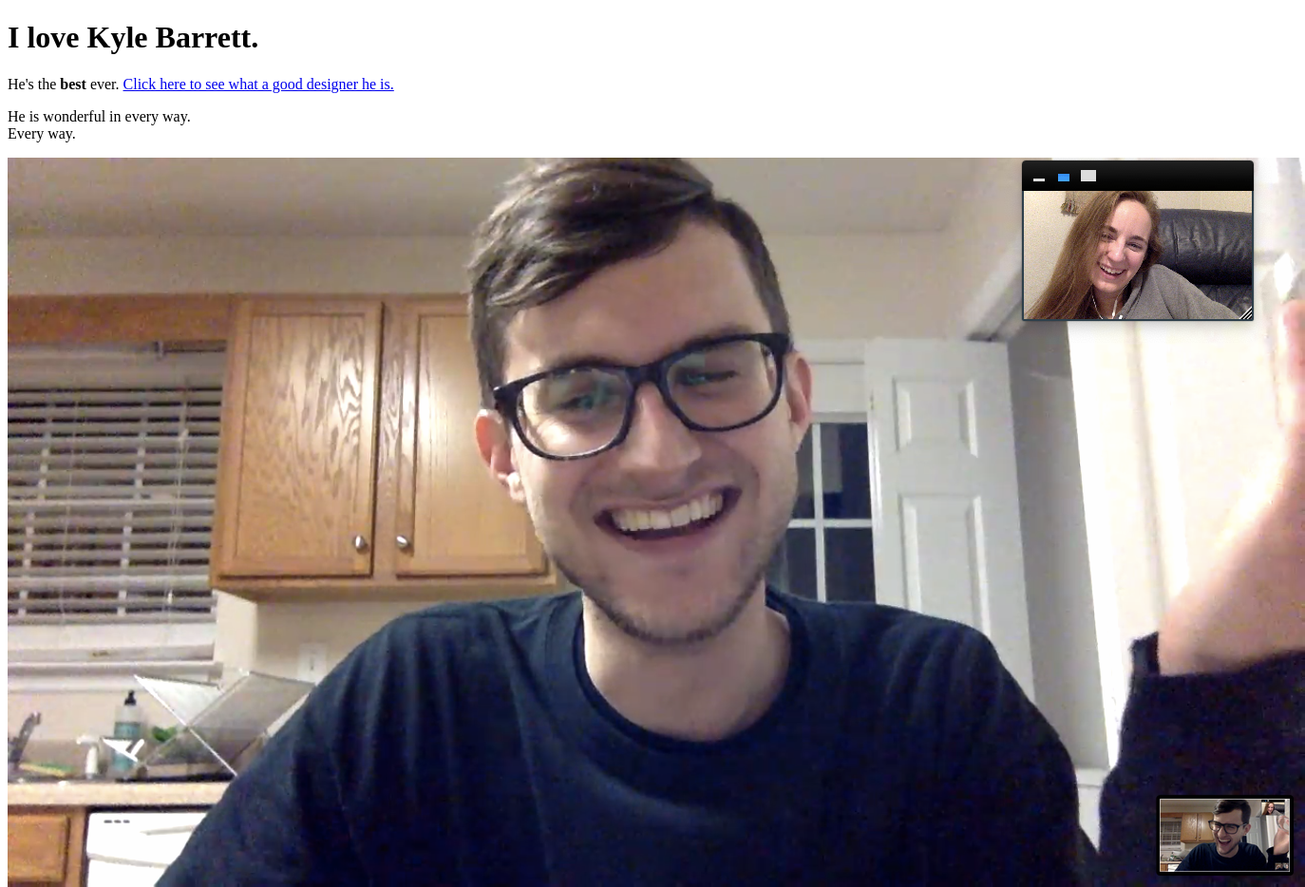
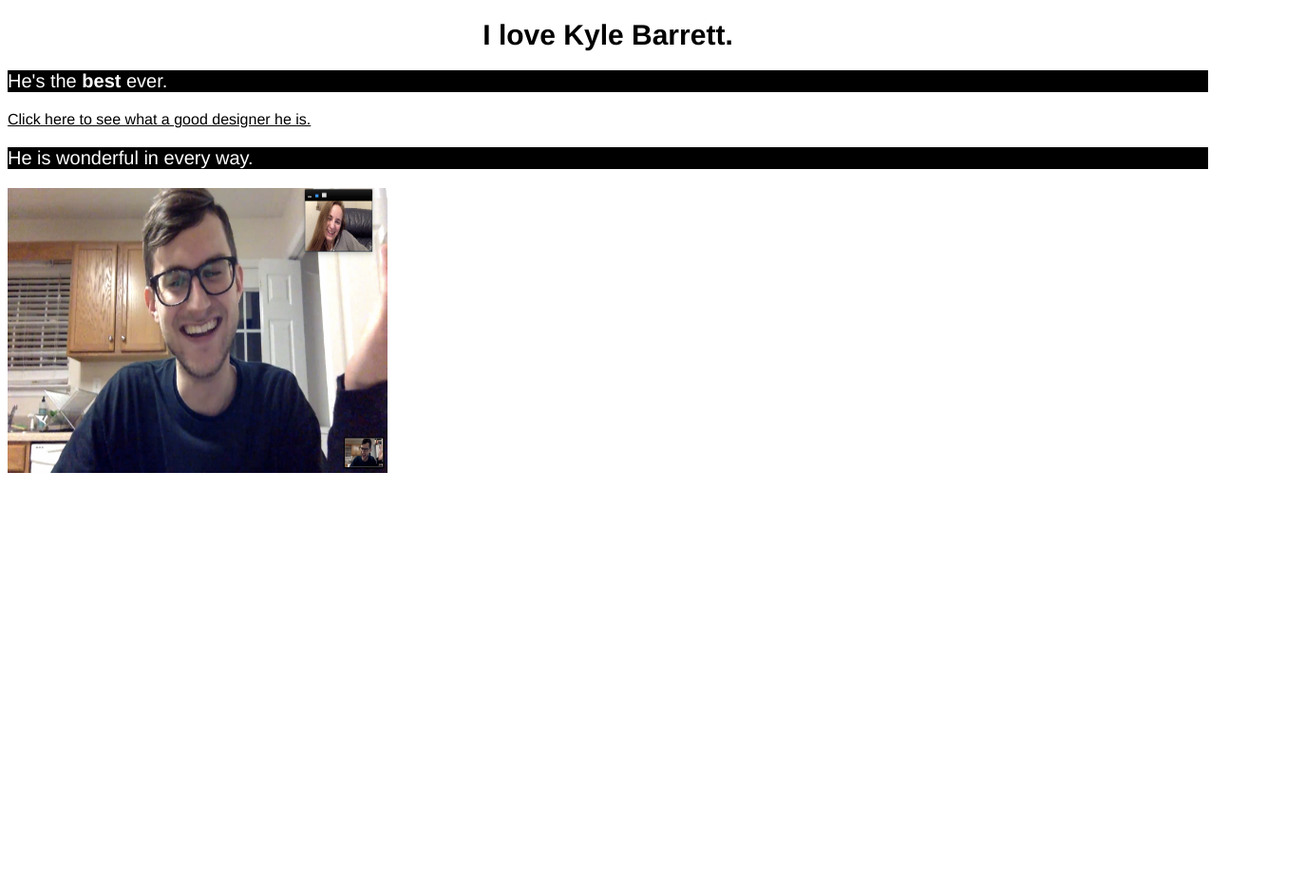
Before and after one commit to laurapendill/kb-fan-club, a plain HTML site: page kbfc.html in a window 1280 px wide. Shown: the top 934 px of the page at 95% size, 1374 px wide, since content can reach past the window. After the commit the page ends 800 px from the top, so only its background shows below. Drawn offline with Linux system fonts and the light colour scheme.

Commit message:
colors and fonts!

```diff
--- /dev/null
+++ b/css/test.css
@@ -0,0 +1,20 @@
+body{font-family: helvetica;
+}
+
+span {
+	color: white;
+}
+
+a {color: black;}
+
+h1{
+	background-color: white;
+	text-align: center;
+	font-size: 30px;
+	color:black;
+}
+
+p{
+	background-color: black;
+	color:white;
+	font-size: 20px}
--- a/kbfc.html
+++ b/kbfc.html
@@ -2,11 +2,13 @@
 <html>
 <head>
 	<title>Kyle Barrett Fan Club</title>
+	<link rel="stylesheet" type="text/css" href="css/test.css">
 <body>
 	</head>
 	<h1> I love Kyle Barrett. </h1>
-	<p>He's the <b>best</b> ever. <a href="https://kylebarrett.co" target="_blank" title="He's also very cute">Click here to see what a good designer he is.</a> </p>
-	<p>He is wonderful in every way. <br>Every way.</p>
-	<img src="img/cutekyle.jpg">
-</body>"
+	<p>He's the <b>best</b> ever. </p>
+	<a href="https://kylebarrett.co" target="_blank" title="He's also very cute">Click here to see what a good designer he is.</a>
+	<p>He is wonderful in every way.</p>
+	<img src="img/cutekyle.jpg" width="400" height="300">
+</body>
 </head">
```
Also changed, not shown: style-test.html (added, +17 -0 lines).
